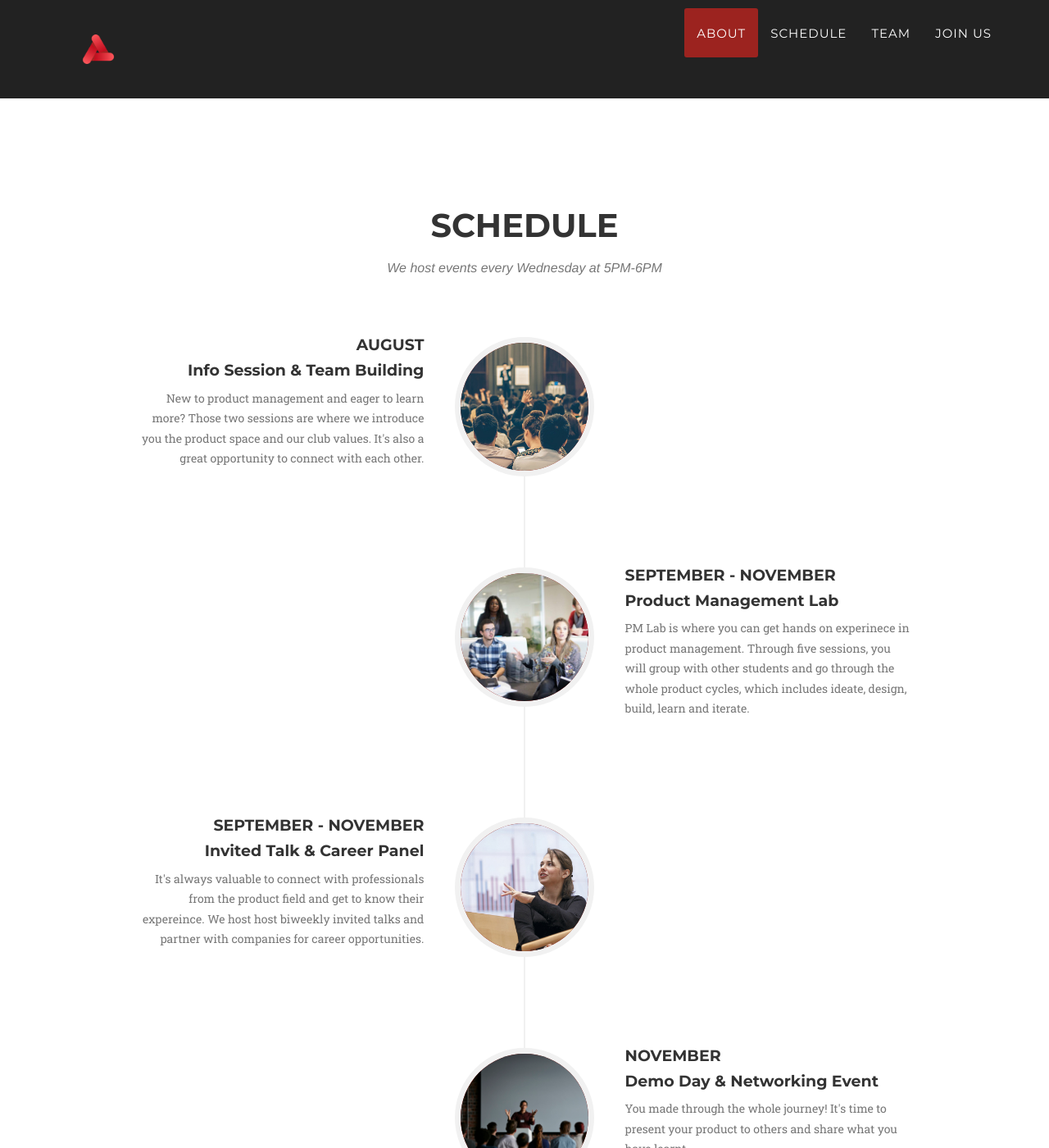
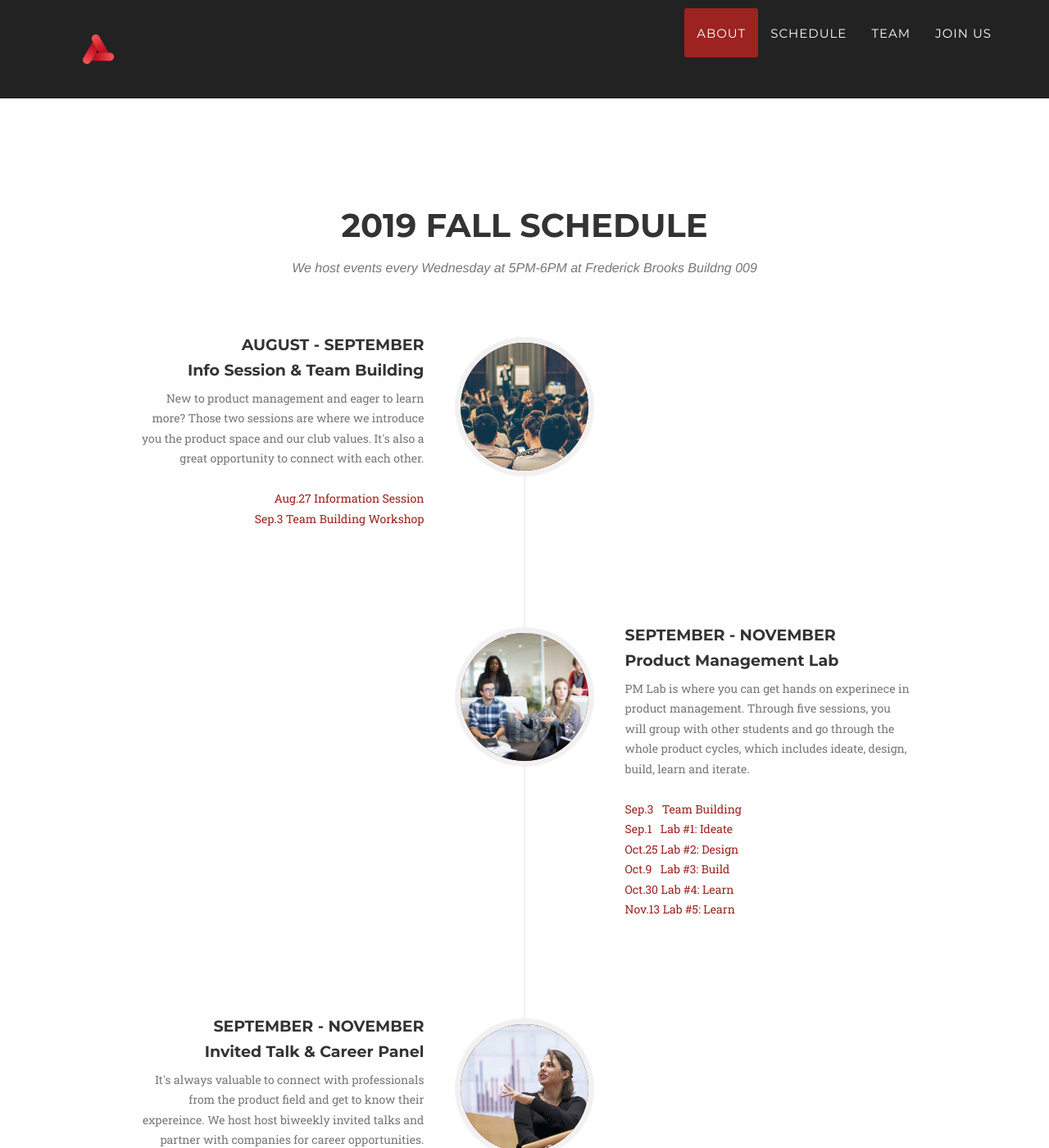
Before and after one commit to unc-pmclub/main-website, a Jekyll site: the page built from index.html, in a window 1280 px wide and 1400 px high, scrolled down 1377 px. Shown: the whole window at 82% size. Built offline with Jekyll 4.4.1, drawn with Linux system fonts in a browser that asks for light colours; some web fonts are replaced; some of the changed text lies outside the part shown.

Commit message:
add schedule

```diff
--- a/_config.yml
+++ b/_config.yml
@@ -1,5 +1,5 @@
 url: https://yujietao.me
-baseurl: /pmclub/
+baseurl: /pmclub
 
 
 
--- a/_includes/css/agency.css
+++ b/_includes/css/agency.css
@@ -875,3 +875,7 @@
 body {
     webkit-tap-highlight-color: #{{ site.data.template.color.primary }};
 }
+
+.in-schedule{
+    color: #{{ site.data.template.color.primary }};
+}
--- a/_includes/schedule.html
+++ b/_includes/schedule.html
@@ -3,8 +3,8 @@
         <div class="container">
             <div class="row">
                 <div class="col-lg-12 text-center">
-                    <h2 class="section-heading">Schedule</h2>
-                    <h3 class="section-subheading text-muted">We host events every Wednesday at 5PM-6PM</h3>
+                    <h2 class="section-heading">2019 Fall Schedule</h2>
+                    <h3 class="section-subheading text-muted">We host events every Wednesday at 5PM-6PM at Frederick Brooks Buildng 009</h3>
                 </div>
             </div>
             <div class="row">
@@ -16,11 +16,15 @@
                             </div>
                             <div class="timeline-panel">
                                 <div class="timeline-heading">
-                                    <h4>August</h4>
+                                    <h4>August - September</h4>
                                     <h4 class="subheading">Info Session & Team Building</h4>
                                 </div>
                                 <div class="timeline-body">
-                                    <p class="text-muted">New to product management and eager to learn more? Those two sessions are where we introduce you the product space and our club values. It's also a great opportunity to connect with each other.</p>
+                                    <p class="text-muted">New to product management and eager to learn more? Those two sessions are where we introduce you the product space and our club values. It's also a great opportunity to connect with each other. </br>
+                                    <span class="in-schedule">
+                                    </br>Aug.27 Information Session
+                                    </br>Sep.3 Team Building Workshop
+                                    </span></p>
                                 </div>
                             </div>
                         </li>
@@ -34,7 +38,14 @@
                                     <h4 class="subheading">Product Management Lab</h4>
                                 </div>
                                 <div class="timeline-body">
-                                    <p class="text-muted">PM Lab is where you can get hands on experinece in product management. Through five sessions, you will group with other students and go through the whole product cycles, which includes ideate, design, build, learn and iterate.</p>
+                                    <p class="text-muted">PM Lab is where you can get hands on experinece in product management. Through five sessions, you will group with other students and go through the whole product cycles, which includes ideate, design, build, learn and iterate. </br>
+                                    <span class="in-schedule">
+                                    </br>Sep.3  &nbsp; Team Building
+                                    </br>Sep.1  &nbsp; Lab #1: Ideate
+                                    </br>Oct.25 Lab #2: Design
+                                    </br>Oct.9  &nbsp; Lab #3: Build
+                                    </br>Oct.30 Lab #4: Learn
+                                    </br>Nov.13 Lab #5: Learn</span></p>
                                 </div>
                             </div>
                         </li>
@@ -48,7 +59,13 @@
                                     <h4 class="subheading">Invited Talk & Career Panel</h4>
                                 </div>
                                 <div class="timeline-body">
-                                    <p class="text-muted">It's always valuable to connect with professionals from the product field and get to know their expereince. We host host biweekly invited talks and partner with companies for career opportunities.  </p>
+                                    <p class="text-muted">It's always valuable to connect with professionals from the product field and get to know their expereince. We host host biweekly invited talks and partner with companies for career opportunities.
+                                    <span class="in-schedule">
+                                    </br></br>*Sep.17  &nbsp; PM Club x Microsoft PM
+                                    </br>Oct.2 Invited Talk #2: TBA
+                                    </br>Oct.23  &nbsp; Invited Talk #3: TBA
+                                    </br>Nov.6 Invited Talk #4: TBA
+                                    </span>
                                 </div>
                             </div>
                         </li>
@@ -62,7 +79,11 @@
                                     <h4 class="subheading">Demo Day & Networking Event</h4>
                                 </div>
                                 <div class="timeline-body">
-                                    <p class="text-muted">You made through the whole journey! It's time to present your product to others and share what you have learnt. </p>
+                                    <p class="text-muted">You made through the whole journey! It's time to present your product to others and share what you have learnt.
+                                    </br>
+                                    <span class="in-schedule">
+                                    </br>Nov.20 Demo Day & Networking Event
+                                    </span></p>
                                 </div>
                             </div>
                         </li>
```
